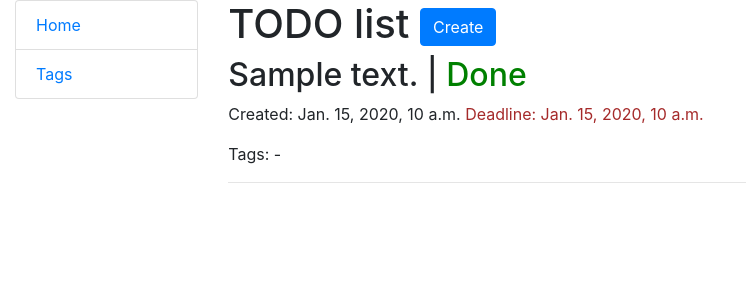
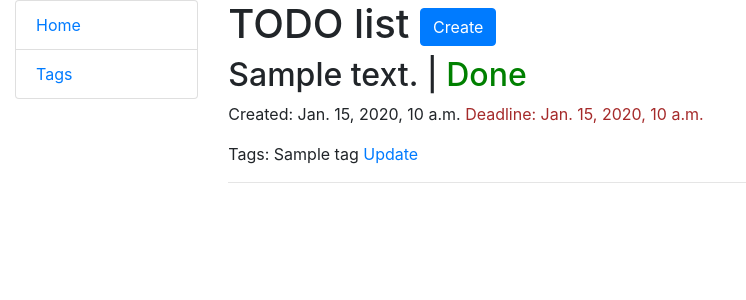
Before and after one commit to mykola-tarasenko/mate-to-do-list, a Django app: page / in a window 1280 px wide. Shown: the top 300 px of the page, without its empty margins (0-746 px from the left). Run offline with Django 5.2, Linux system fonts and the light colour scheme; tables that the repository leaves empty hold one stand-in row (values such as "Sample post").

Commit message:
Add task & tag update views

```diff
--- a/templates/to_do/index.html
+++ b/templates/to_do/index.html
@@ -10,7 +10,7 @@
   {% for task in task_list %}
     <h2>{{ task.content }} | {% if task.is_done %} <span style="color: green;">Done</span> {% else %} <span style="color: red;">Not done</span> {% endif %}</h2>
     <p>Created: {{ task.created_at }} {% if task.deadline %} <span style="color: brown;">Deadline: {{ task.deadline }}</span> {% endif %}</p>
-    <p>Tags: {% if tag_list %}{% for tag in task.tags %}{{tag}} {% endfor %}{% else %} - {% endif %}</p>
+    <p>Tags: {% for tag in task.tags.all %} {{ tag }} {% empty %} - {% endfor %} <a href="{% url 'to-do:task-update' pk=task.id %}">Update</a></p>
     <hr>
   {% empty %}
     <p>There are no tasks yet.</p>
--- a/templates/to_do/tag_list.html
+++ b/templates/to_do/tag_list.html
@@ -12,12 +12,16 @@
     <table class="table">
       <tr>
         <th>Name</th>
+        <th>Update</th>
       </tr>
 
       {% for tag in tag_list %}
         <tr>
           <td>
             {{ tag.name }}
+          </td>
+          <td>
+            <a href="{% url 'to-do:tag-update' pk=tag.id %}">Update</a>
           </td>
         </tr>
       {% endfor %}
--- a/to_do/urls.py
+++ b/to_do/urls.py
@@ -1,12 +1,22 @@
 from django.urls import path
 
-from to_do.views import TaskListView, TaskCreateView, TagListView, TagCreateView
+from to_do.views import (
+    TaskListView,
+    TaskCreateView,
+    TaskUpdateView,
+    TagListView,
+    TagCreateView,
+    TagUpdateView,
+)
+
 
 urlpatterns = [
     path("", TaskListView.as_view(), name="index"),
     path("create/", TaskCreateView.as_view(), name="task-create"),
+    path("<int:pk>/update/", TaskUpdateView.as_view(), name="task-update"),
     path("tags/", TagListView.as_view(), name="tag-list"),
     path("tags/create/", TagCreateView.as_view(), name="tag-create"),
+    path("tags/<int:pk>/update/", TagUpdateView.as_view(), name="tag-update"),
 ]
 
 app_name = "to-do"
--- a/to_do/views.py
+++ b/to_do/views.py
@@ -17,6 +17,12 @@ class TaskCreateView(generic.CreateView):
     success_url = reverse_lazy("to-do:index")
 
 
+class TaskUpdateView(generic.UpdateView):
+    model = Task
+    form_class = TaskForm
+    success_url = reverse_lazy("to-do:index")
+
+
 class TagListView(generic.ListView):
     model = Tag
     paginate_by = 15
@@ -26,3 +32,9 @@ class TagCreateView(generic.CreateView):
     model = Tag
     fields = "__all__"
     success_url = reverse_lazy("to-do:tag-list")
+
+
+class TagUpdateView(generic.UpdateView):
+    model = Tag
+    fields = "__all__"
+    success_url = reverse_lazy("to-do:tag-list")
```
Also changed, not shown: to_do/forms.py (+3 -7 lines).
